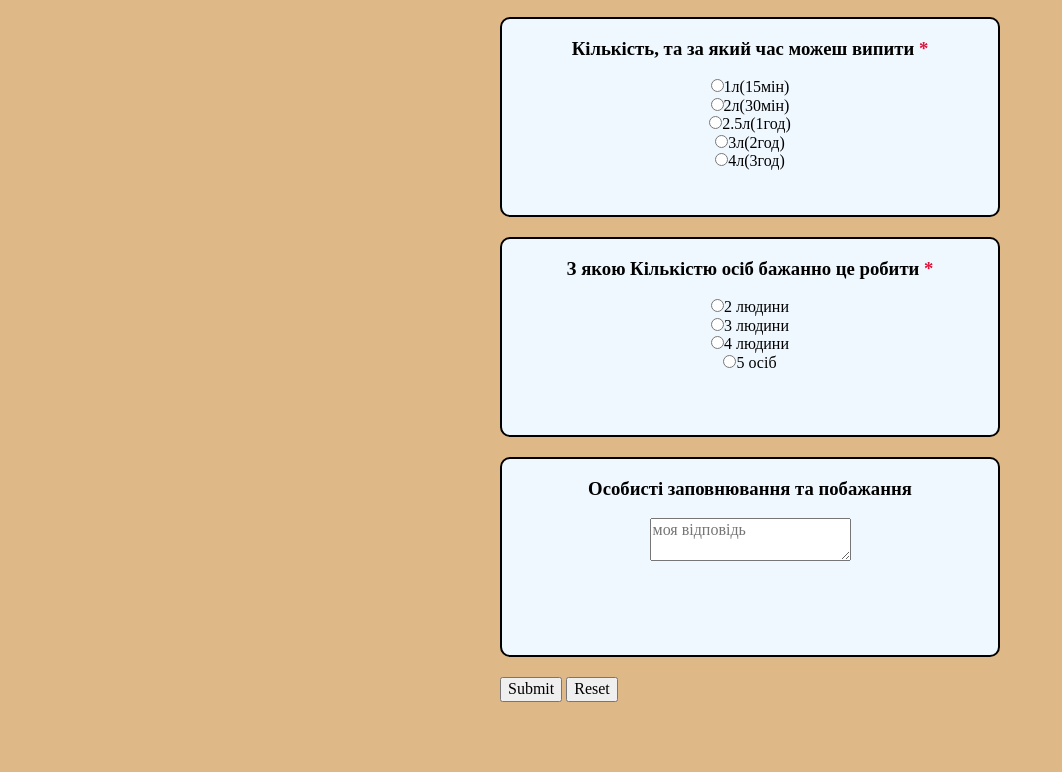
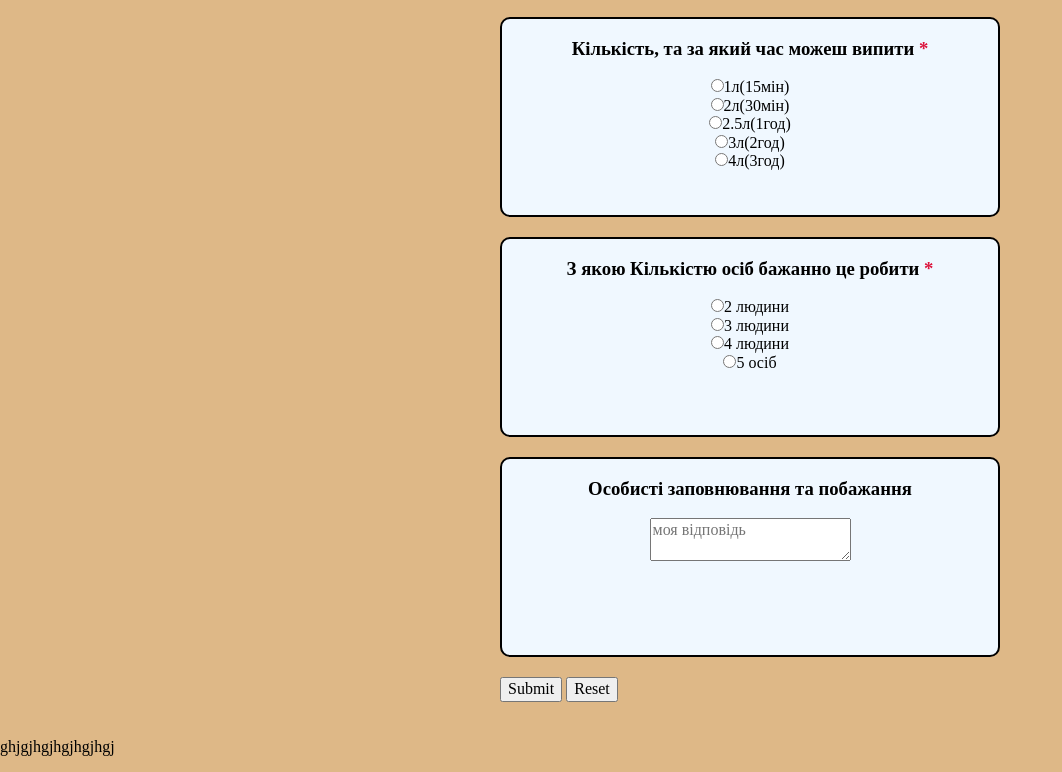
Before and after one commit to KeyPunk1286/buchariki, a plain HTML site: page index.html in a window 1280 px wide. Shown: the part 887-1659 px from the top of the page, without its empty margins (0-1062 px from the left). Before the commit the page ends 1609 px from the top, so only its background shows below. Drawn offline with Linux system fonts and the light colour scheme.

Commit message:
test git

```diff
--- a/index.html
+++ b/index.html
@@ -59,6 +59,7 @@
         <input type="submit" class="knob">
         <input type="reset" class="reset">
     </form>
+    <p>ghjgjhgjhgjhgjhgj</p>
 </body>
 
 </html>
```
